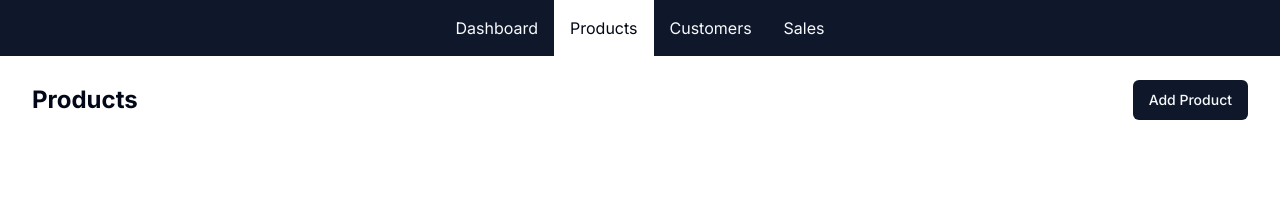
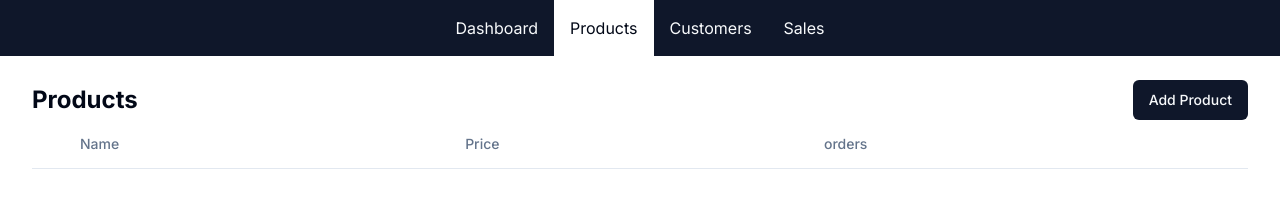
Before and after one commit to HRegniez/ecomerce-store, a Next.js app: page /admin/products in a window 1280 px wide. Shown: the top 219 px of the page. Built offline with nearby package versions, Linux system fonts and the light colour scheme.

Commit message:
added a table to my products page from shadcn-ui

```diff
--- a/app/admin/products/page.tsx
+++ b/app/admin/products/page.tsx
@@ -1,13 +1,45 @@
 import PageHeader from "../_components/PageHeader";
 import { Button } from "@/components/ui/button";
+import { Table, TableHeader, TableRow, TableHead, TableBody, TableCell } from "@/components/ui/table";
+import Link from "next/link";
+
 
 export default function AdminProductsPage() {
-    return <>
-    <div className="flex justify-between items-center gap-4">
-        <PageHeader>Products</PageHeader>
-        <div>
-            <Button>Add Product</Button>
-        </div>
-    </div>
-    </>
+    return (
+        <>
+            <div className="flex justify-between items-center gap-4">
+                <PageHeader>Products</PageHeader>
+
+                <Button asChild>
+                    <Link href="/admin/products/new">
+                        Add Product
+                    </Link>
+                </Button>
+            </div>
+            <ProductTable />
+        </>
+    )
 }
+
+function ProductTable() {
+    return (
+        <Table>
+            <TableHeader>
+                <TableRow>
+                    <TableHead className="w-0">
+                        <span className="sr-only">Available for purchase</span>
+                    </TableHead>
+                    <TableHead>Name</TableHead>
+                    <TableHead>Price</TableHead>
+                    <TableHead>orders</TableHead>
+                    <TableHead className="w-0">
+                        <span className="sr-only">Actions</span>
+                    </TableHead>
+                </TableRow>
+            </TableHeader>
+            <TableBody>
+
+            </TableBody>
+        </Table>
+    )
+}
--- /dev/null
+++ b/components/ui/table.tsx
@@ -0,0 +1,117 @@
+import * as React from "react"
+
+import { cn } from "@/lib/utils"
+
+const Table = React.forwardRef<
+  HTMLTableElement,
+  React.HTMLAttributes<HTMLTableElement>
+>(({ className, ...props }, ref) => (
+  <div className="relative w-full overflow-auto">
+    <table
+      ref={ref}
+      className={cn("w-full caption-bottom text-sm", className)}
+      {...props}
+    />
+  </div>
+))
+Table.displayName = "Table"
+
+const TableHeader = React.forwardRef<
+  HTMLTableSectionElement,
+  React.HTMLAttributes<HTMLTableSectionElement>
+>(({ className, ...props }, ref) => (
+  <thead ref={ref} className={cn("[&_tr]:border-b", className)} {...props} />
+))
+TableHeader.displayName = "TableHeader"
+
+const TableBody = React.forwardRef<
+  HTMLTableSectionElement,
+  React.HTMLAttributes<HTMLTableSectionElement>
+>(({ className, ...props }, ref) => (
+  <tbody
+    ref={ref}
+    className={cn("[&_tr:last-child]:border-0", className)}
+    {...props}
+  />
+))
+TableBody.displayName = "TableBody"
+
+const TableFooter = React.forwardRef<
+  HTMLTableSectionElement,
+  React.HTMLAttributes<HTMLTableSectionElement>
+>(({ className, ...props }, ref) => (
+  <tfoot
+    ref={ref}
+    className={cn(
+      "border-t bg-muted/50 font-medium [&>tr]:last:border-b-0",
+      className
+    )}
+    {...props}
+  />
+))
+TableFooter.displayName = "TableFooter"
+
+const TableRow = React.forwardRef<
+  HTMLTableRowElement,
+  React.HTMLAttributes<HTMLTableRowElement>
+>(({ className, ...props }, ref) => (
+  <tr
+    ref={ref}
+    className={cn(
+      "border-b transition-colors hover:bg-muted/50 data-[state=selected]:bg-muted",
+      className
+    )}
+    {...props}
+  />
+))
+TableRow.displayName = "TableRow"
+
+const TableHead = React.forwardRef<
+  HTMLTableCellElement,
+  React.ThHTMLAttributes<HTMLTableCellElement>
+>(({ className, ...props }, ref) => (
+  <th
+    ref={ref}
+    className={cn(
+      "h-12 px-4 text-left align-middle font-medium text-muted-foreground [&:has([role=checkbox])]:pr-0",
+      className
+    )}
+    {...props}
+  />
+))
+TableHead.displayName = "TableHead"
+
+const TableCell = React.forwardRef<
+  HTMLTableCellElement,
+  React.TdHTMLAttributes<HTMLTableCellElement>
+>(({ className, ...props }, ref) => (
+  <td
+    ref={ref}
+    className={cn("p-4 align-middle [&:has([role=checkbox])]:pr-0", className)}
+    {...props}
+  />
+))
+TableCell.displayName = "TableCell"
+
+const TableCaption = React.forwardRef<
+  HTMLTableCaptionElement,
+  React.HTMLAttributes<HTMLTableCaptionElement>
+>(({ className, ...props }, ref) => (
+  <caption
+    ref={ref}
+    className={cn("mt-4 text-sm text-muted-foreground", className)}
+    {...props}
+  />
+))
+TableCaption.displayName = "TableCaption"
+
+export {
+  Table,
+  TableHeader,
+  TableBody,
+  TableFooter,
+  TableHead,
+  TableRow,
+  TableCell,
+  TableCaption,
+}
```
Also changed, not shown: 1 other file (tests, documents, lock files or other folders).
